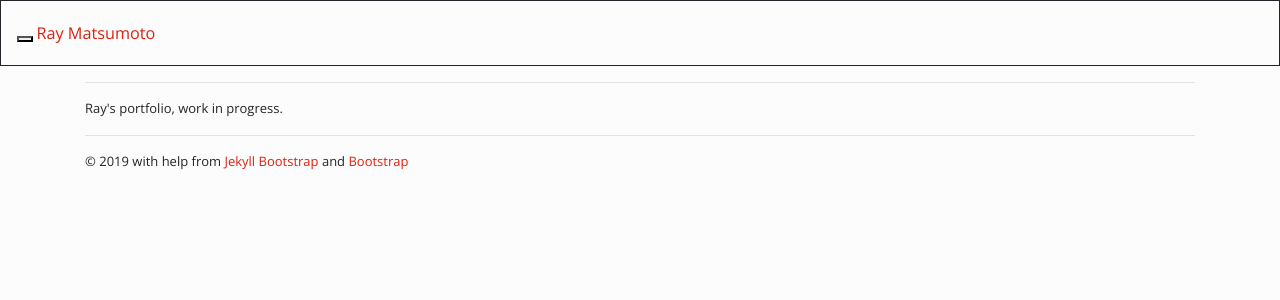
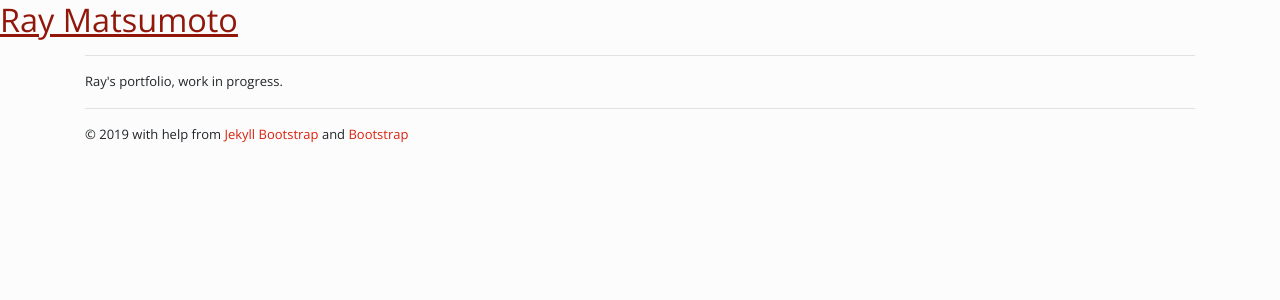
Before and after one commit to rmatsum836/rmatsum836.github.io, a Jekyll site: the page built from index.md, in a window 1280 px wide. Shown: the top 300 px of the page. Built offline with Jekyll 4.4.1, drawn with Linux system fonts in a browser that asks for light colours; nearby versions of some CDN libraries; library files that are not in the unit come from our copies.

Commit message:
Attempt to add site title

```diff
--- a/_includes/themes/bootstrap-3/default.html
+++ b/_includes/themes/bootstrap-3/default.html
@@ -35,10 +35,17 @@
 
   </head>
 
-  <body>
-    <div id="wrap">
-      <nav class="navbar navbar-default" role="navigation">
-        <!-- Brand and toggle get grouped for better mobile display -->
+  <body class="{{ page.section }}">
+    <div id="container">
+        <div class="wrap">
+        <div id="header">
+            <div id="branding">
+                <h1 id="site-title">
+                    <a href="/" title="Ray Matsumoto"
+                                rel="Home">Ray Matsumoto</a>
+            </div>
+        <!--<nav class="navbar navbar-default" role="navigation">
+         Brand and toggle get grouped for better mobile display
         <div class="navbar-header">
           <button type="button" class="navbar-toggle" data-toggle="collapse" data-target="#jb-navbar-collapse">
             <span class="sr-only">Toggle navigation</span>
@@ -47,7 +54,7 @@
             <span class="icon-bar"></span>
           </button>
           <a class="navbar-brand" href="{{ HOME_PATH }}">{{ site.title }}</a>
-        </div>
+        </div>-->
 
         <!-- Collect the nav links, forms, and other content for toggling -->
         <div class="collapse navbar-collapse" id="jb-navbar-collapse">
```
